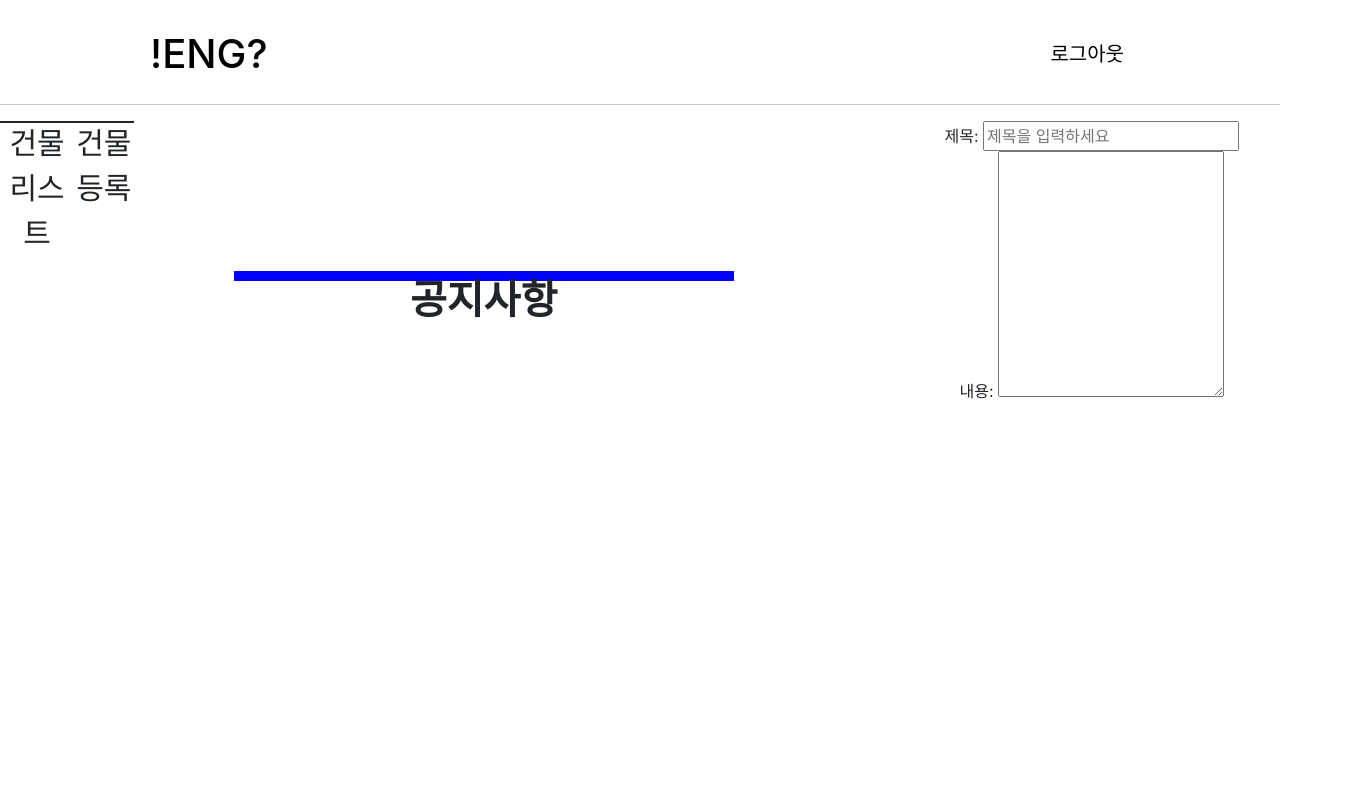
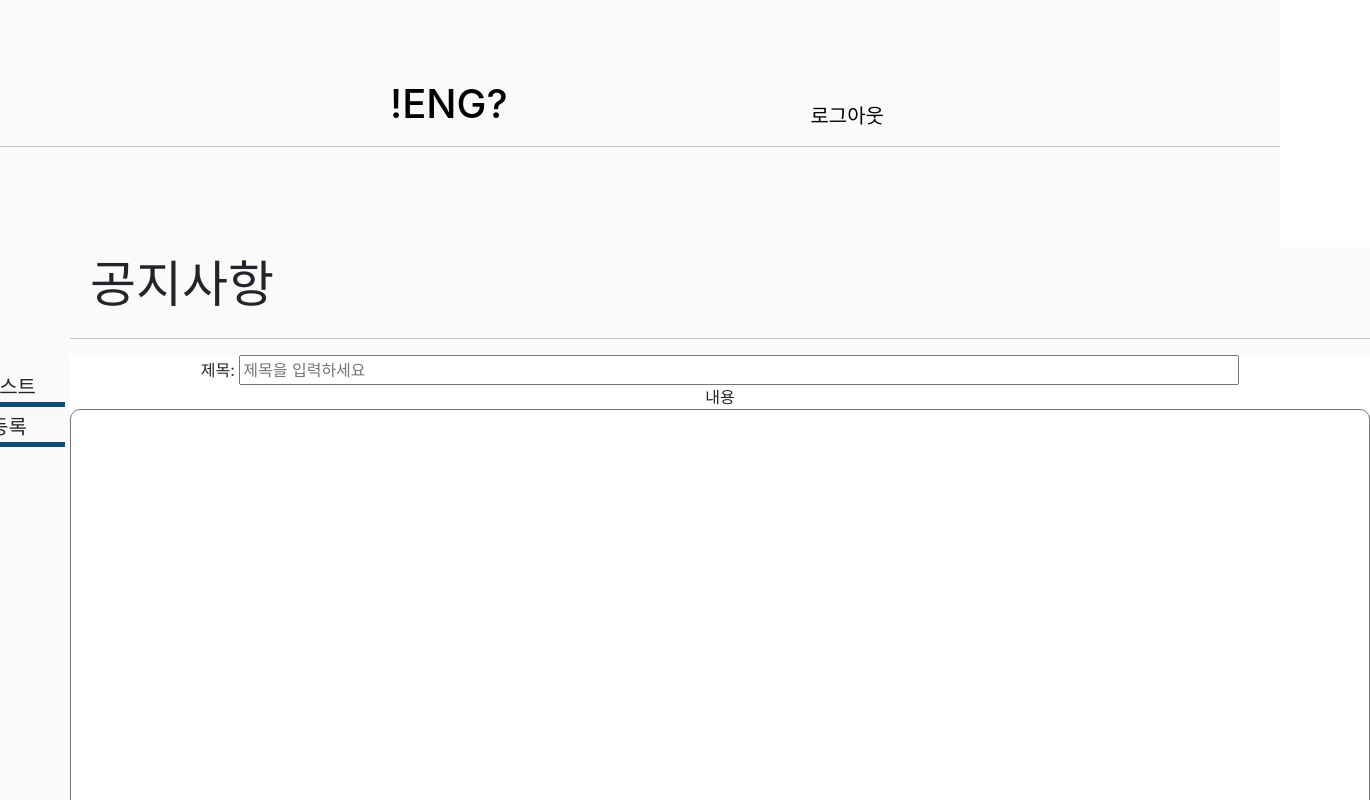
Before and after one commit to 2022OSS-Dev-Competition-ENG-Project/ENG_Web, a React (Create React App) app: page /notice/write in a window 1280 px wide. Shown: the top 800 px of the page, 1370 px wide, since content can reach past the window. Built offline with nearby package versions, Linux system fonts and the light colour scheme.

Commit message:
[FEAT]글작성UI구현

```diff
--- a/src/Components/Footer.js
+++ b/src/Components/Footer.js
@@ -3,8 +3,8 @@ import styled from 'styled-components';
 
 function Footer() {
   let Footer = styled.div`
-  background-color: pink;
-  height:  100px
+  background-color: #0F4C75;
+  height:  112px
 `
   return(
     <Footer>Footer</Footer>
--- a/src/Components/Header.js
+++ b/src/Components/Header.js
@@ -3,9 +3,9 @@ import styled from 'styled-components';
 
 function Header() {
   let Header = styled.div`
-      background : white;
+      background : #FAFAFA;
       width: 100%;
-      height: auto;
+      height: 130px;
       display: flex;
       justify-content: space-between;
       `
@@ -13,16 +13,16 @@ function Header() {
       let Logo = styled.h1`
         color: black;
         font-size: 40px;
-        background-color: white;
-        margin: 30px 0px 10px 150px;
+        background-color:#FAFAFA;
+        margin: 80px 0px 10px 390px;
         `
 
       let User = styled.button`
         color: black;
         float: right;
         font-size: 20px;
-        margin: 30px 150px 10px 0px;
-        background-color: white;
+        margin: 100px 390px 10px 0px;
+        background-color:#FAFAFA;
         border-style: none;
         font-weight: 100;
       `
--- a/src/Components/Navigation.js
+++ b/src/Components/Navigation.js
@@ -7,11 +7,13 @@ function Navigation() {
 
 `
 let Menu_ul = styled.ul`
-  background-color:white;
-  font-size: 30px;
+  background-color:#FAFAFA;
+  font-size: 20px;
+  width: 150px;
   margin:0;
   padding:0;
-  border-bottom: 2px solid;
+  border-bottom: 5px solid #0F4C75 ;
+  margin:5px;
 `
   return(
     <>
--- a/src/Components/Write.js
+++ b/src/Components/Write.js
@@ -3,21 +3,37 @@ import styled from 'styled-components';
 
 function Write() {
   let Wirte_box = styled.div`
-  width: 700px;
+  width: auto;
   height: auto;
   background-color: white;
 `
+
+let Title_input = styled.input`
+  width: 1000px;
+`
  let Textarea = styled.textarea`
+  resize: none;
+  border-radius:10px;
+  width: 1300px;
+  padding: 20px;
+ `
 
+ let Register_button = styled.button`
+  background-color: #0F4C75;
+  color: white;
+  border-radius: 5px;
+  width: 90px;
+  height: 40px;
  `
   return(
     <Wirte_box>
       <div>
-        <span name="title" rules={[{required: true, message: '제목을 입력하세요'}]}>제목: </span><input placeholder='제목을 입력하세요'></input>
+        <span name="title" rules={[{required: true, message: '제목을 입력하세요'}]}>제목: </span><Title_input placeholder='제목을 입력하세요'></Title_input>
       </div>
       <div>
-        <span>내용: </span><Textarea rows ={10}></Textarea>
-      </div></Wirte_box>
+        <div>내용<Textarea rows ={20}></Textarea>  </div>
+      </div>
+      <Register_button>등록하기</Register_button></Wirte_box>
   );
 }
 
--- a/src/Pages/NoticeWrite.js
+++ b/src/Pages/NoticeWrite.js
@@ -1,43 +1,67 @@
+import React from "react";
+import styled from 'styled-components';
+import Header from "../Components/Header";
+import Footer from "../Components/Footer";
+import Navigation from "../Components/Navigation";
 import Write from "../Components/Write";
-import Header from "../Components/Header";
-import React from "react";
-import styled from "styled-components";
-import Navigation from "../Components/Navigation";
 
-function NoticeWrite() {
-    let Body = styled.div`
-    margin:0;
-    padding:0;
-    width: 100%;
-    height: 0vh;
-    background-color: pink;
-    display: flex;
+function Layout() {
+  let Div = styled.div`
+  background-color: #FAFAFA;
+`
+
+  let Body = styled.div`
+  display: flex;
+  justify-content: center;
+  margin: 100px 0 0 0;
+  background-color: #FAFAFA;
+`
+  let Box1 = styled.div`
+    width: 300px;
+    height: auto;
+    background-color: #FAFAFA;
+    margin: 0 ;
+    padding-top:120px
   `
 
-  let Title_box = styled.h1`
-    margin: 150px 170px 0 0;
-    font-size: 40px;
-    font-weight: 900;
-    width: 70vw;
-    margin-left: 100px;
-    padding: 5px 20px;
-    background-color: blue;
+  let Box2 = styled.div`
+    width: 1300px;
+    height: 70vh;
+    background-color:#FAFAFA;
+    margin: 0 ;
+    display: flex;
+    flex-direction: column;
 `
-let Title = styled.div`
-  float: left;
-
-`
+  let Title_box= styled.div`
+    widith: auto;
+    height: auto;
+    display: flex;
+    justify-content: flex-start;
+    background-color:#FAFAFA;
+    font-size: 50px;
+    padding:0;
+    margin:0 0 0 20px;
+  `
+  let Content_box=styled.div`
+    widith: auto;
+    height: auto;
+    background-color: #FAFAFA;
+    display:flex;
+    align-items: flex-start;
+    justify-content: center;
+  `
   return(
     <>
+    <Div>
       <Header/>
-      <Body>
-        <Navigation/>
-        <Title_box>공지사항</Title_box>
-        <Write/>
-      </Body>
-
+        <Body>
+          <Box1><Navigation/></Box1>
+          <Box2><Title_box>공지사항</Title_box><hr></hr><Content_box><Write/></Content_box></Box2>
+        </Body>
+        <Footer/>
+    </Div>
     </>
-  )
+  );
 }
 
-export default NoticeWrite;
+export default Layout;
```
Also changed, not shown: src/App.css (line endings or trailing spaces).
